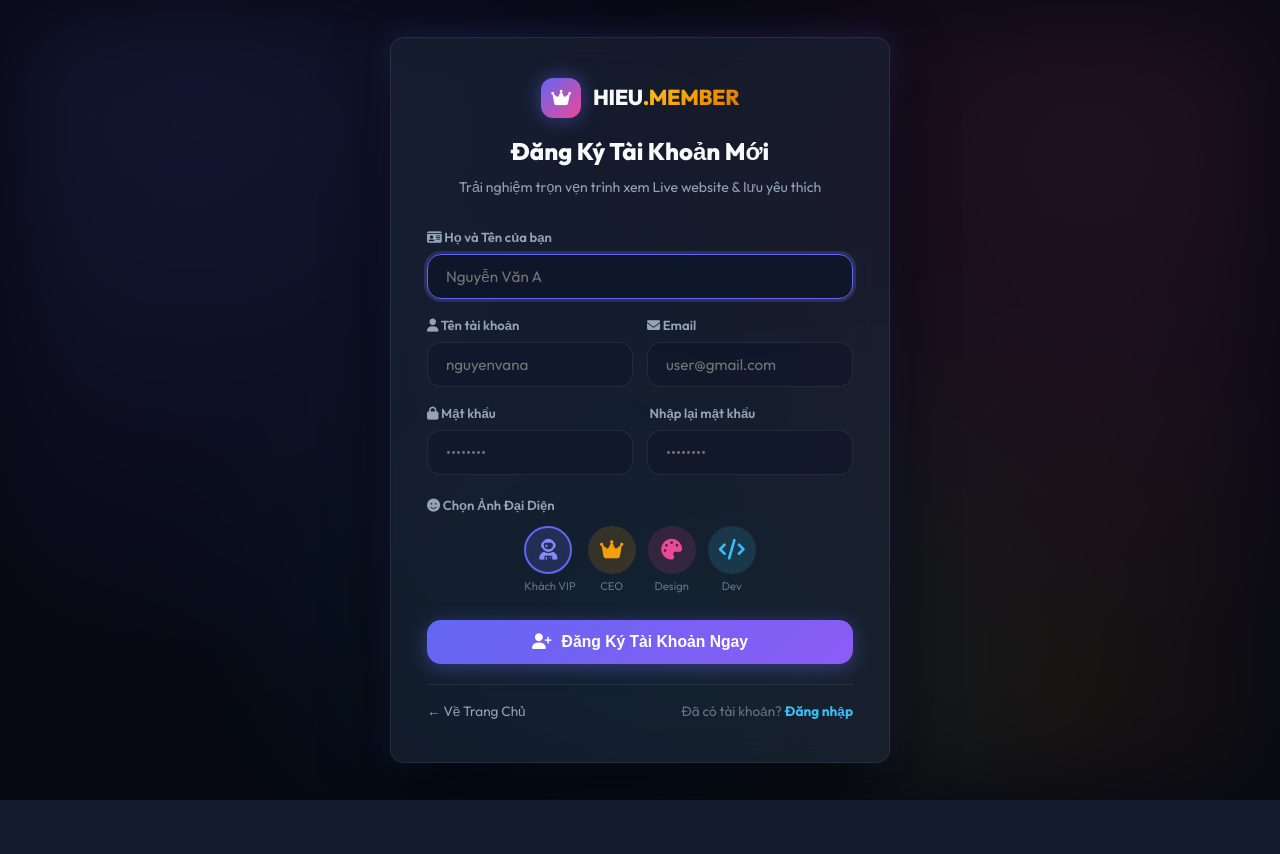
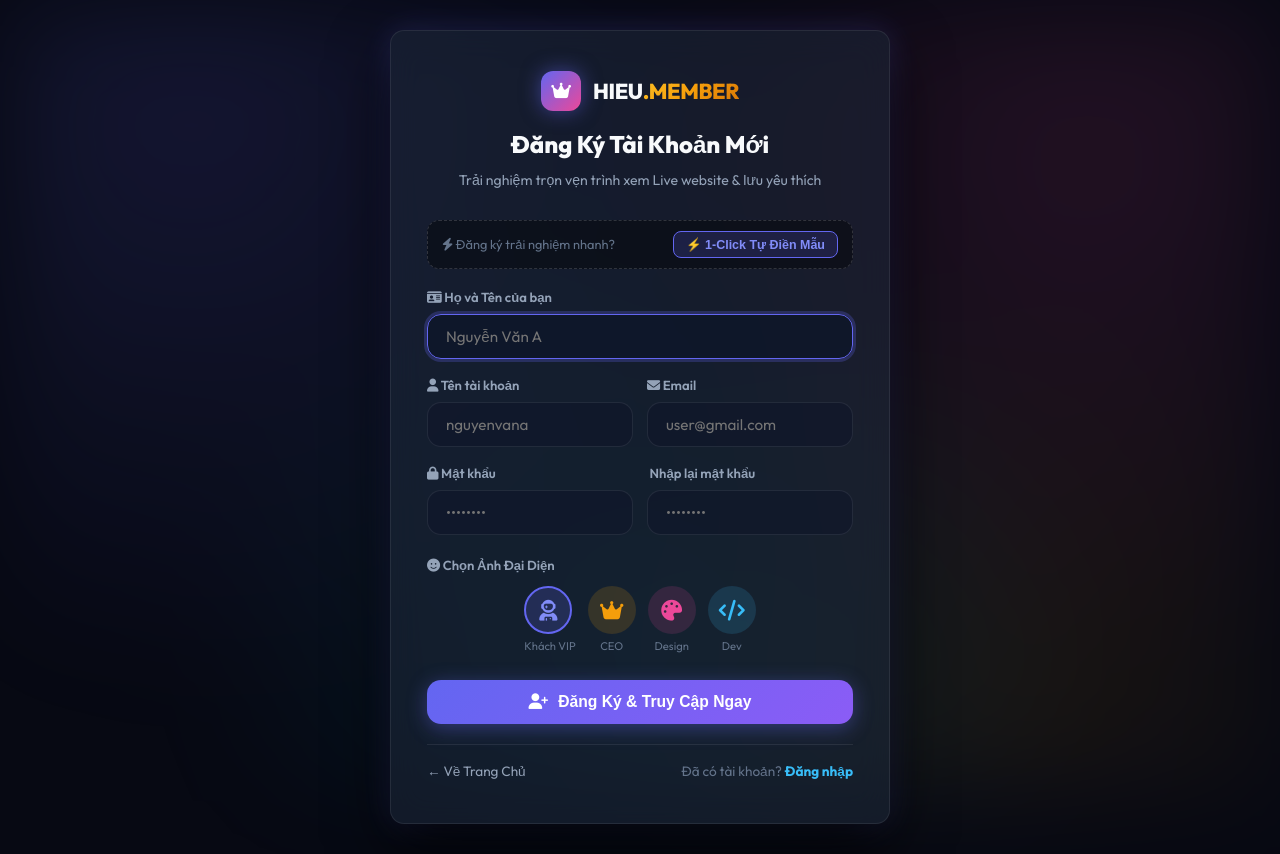
Before and after one commit to tranvanminhhieu06-gif/minhhieu-php, a PHP site: page /HieuWeb01/user/register.php in a window 1280 px wide. Before the commit the page ends 800 px from the top, so only its background shows below. Run offline with PHP 8.4, Linux system fonts and the light colour scheme; some libraries are stand-ins or nearby versions.

Commit message:
feat(auth): Cho phep tu dong dang nhap ngay khi dang ky thanh cong va bo sung nut 1-click tu dien mau

```diff
--- a/user/register.php
+++ b/user/register.php
@@ -7,8 +7,13 @@
 require_once __DIR__ . '/../config/auth_user.php';
 
 if (isUserLoggedIn()) {
-    header('Location: ../live-view.php');
+    header('Location: ../index.php');
     exit;
+}
+
+$redirect = sanitize($_GET['redirect'] ?? ($_POST['redirect'] ?? '../index.php'));
+if (str_starts_with($redirect, 'http://') || str_starts_with($redirect, 'https://') || str_starts_with($redirect, '//')) {
+    $redirect = '../index.php';
 }
 
 $error = '';
@@ -31,6 +36,7 @@ if ($_SERVER['REQUEST_METHOD'] === 'POST') {
     $passwordConfirm = $_POST['password_confirm'] ?? '';
     $avatar = sanitize($_POST['avatar'] ?? 'assets/images/user-avatar.png');
     $csrfToken = $_POST['csrf_token'] ?? '';
+    $postRedirect = sanitize($_POST['redirect'] ?? $redirect);
 
     if (!verifyCsrfToken($csrfToken)) {
         $error = 'Phiên bảo mật đã hết hạn. Vui lòng tải lại trang (CSRF Token).';
@@ -45,8 +51,8 @@ if ($_SERVER['REQUEST_METHOD'] === 'POST') {
     } else {
         $regResult = registerMemberAccount($username, $email, $password, $fullName, $avatar);
         if ($regResult['success']) {
-            setFlash('success', "Chào mừng {$fullName}! Tài khoản của bạn đã được kích hoạt thành công.");
-            header('Location: ../live-view.php');
+            setFlash('success', "🎉 Chào mừng {$fullName}! Bạn đã đăng ký và tự động đăng nhập thành công.");
+            header("Location: {$postRedirect}");
             exit;
         } else {
             $error = $regResult['message'];
@@ -86,14 +92,23 @@ if ($_SERVER['REQUEST_METHOD'] === 'POST') {
       </div>
     <?php endif; ?>
 
+    <!-- Quick Demo Auto-Fill Box -->
+    <div style="background:rgba(0,0,0,0.4);border:1px dashed rgba(255,255,255,0.15);border-radius:12px;padding:10px 14px;margin-bottom:18px;display:flex;align-items:center;justify-content:space-between;">
+      <span style="font-size:0.8rem;color:var(--text-muted);"><i class="fa-solid fa-bolt text-warning mr-1"></i> Đăng ký trải nghiệm nhanh?</span>
+      <button type="button" class="btn-ripple" onclick="quickFillRegister()" style="background:rgba(99,102,241,0.2);border:1px solid #6366f1;color:#818cf8;padding:5px 12px;border-radius:8px;font-size:0.78rem;cursor:pointer;font-weight:700;transition:all 0.2s;">
+        ⚡ 1-Click Tự Điền Mẫu
+      </button>
+    </div>
+
     <form action="register.php" method="POST">
       <input type="hidden" name="csrf_token" value="<?= generateCsrfToken() ?>">
+      <input type="hidden" name="redirect" value="<?= e($redirect) ?>">
 
       <div style="margin-bottom:16px;">
         <label style="display:block;font-size:0.82rem;font-weight:600;color:var(--text-secondary);margin-bottom:6px;">
           <i class="fa-solid fa-id-card mr-1"></i> Họ và Tên của bạn
         </label>
-        <input type="text" name="full_name" class="glass-input" placeholder="Nguyễn Văn A" value="<?= e($_POST['full_name'] ?? '') ?>" required autofocus>
+        <input type="text" name="full_name" id="full_name" class="glass-input" placeholder="Nguyễn Văn A" value="<?= e($_POST['full_name'] ?? '') ?>" required autofocus>
       </div>
 
       <div style="display:grid;grid-template-columns:1fr 1fr;gap:14px;margin-bottom:16px;">
@@ -101,13 +116,13 @@ if ($_SERVER['REQUEST_METHOD'] === 'POST') {
           <label style="display:block;font-size:0.82rem;font-weight:600;color:var(--text-secondary);margin-bottom:6px;">
             <i class="fa-solid fa-user mr-1"></i> Tên tài khoản
           </label>
-          <input type="text" name="username" class="glass-input" placeholder="nguyenvana" value="<?= e($_POST['username'] ?? '') ?>" required>
+          <input type="text" name="username" id="username" class="glass-input" placeholder="nguyenvana" value="<?= e($_POST['username'] ?? '') ?>" required>
         </div>
         <div>
           <label style="display:block;font-size:0.82rem;font-weight:600;color:var(--text-secondary);margin-bottom:6px;">
             <i class="fa-solid fa-envelope mr-1"></i> Email
           </label>
-          <input type="email" name="email" class="glass-input" placeholder="user@gmail.com" value="<?= e($_POST['email'] ?? '') ?>" required>
+          <input type="email" name="email" id="email" class="glass-input" placeholder="user@gmail.com" value="<?= e($_POST['email'] ?? '') ?>" required>
         </div>
       </div>
 
@@ -116,13 +131,13 @@ if ($_SERVER['REQUEST_METHOD'] === 'POST') {
           <label style="display:block;font-size:0.82rem;font-weight:600;color:var(--text-secondary);margin-bottom:6px;">
             <i class="fa-solid fa-lock mr-1"></i> Mật khẩu
           </label>
-          <input type="password" name="password" class="glass-input" placeholder="••••••••" required>
+          <input type="password" name="password" id="password" class="glass-input" placeholder="••••••••" required>
         </div>
         <div>
           <label style="display:block;font-size:0.82rem;font-weight:600;color:var(--text-secondary);margin-bottom:6px;">
             <i class="fa-solid fa-shield-check mr-1"></i> Nhập lại mật khẩu
           </label>
-          <input type="password" name="password_confirm" class="glass-input" placeholder="••••••••" required>
+          <input type="password" name="password_confirm" id="password_confirm" class="glass-input" placeholder="••••••••" required>
         </div>
       </div>
 
@@ -133,7 +148,7 @@ if ($_SERVER['REQUEST_METHOD'] === 'POST') {
         </label>
         <div style="display:flex;gap:12px;justify-content:center;">
           <label style="cursor:pointer;text-align:center;">
-            <input type="radio" name="avatar" value="assets/images/viewer-avatar.png" checked style="display:none;" onchange="updateAvatarStyle(this)">
+            <input type="radio" name="avatar" value="assets/images/user-avatar.png" checked style="display:none;" onchange="updateAvatarStyle(this)">
             <div class="avatar-option selected" style="width:48px;height:48px;border-radius:50%;background:rgba(99,102,241,0.2);border:2px solid #6366f1;display:flex;align-items:center;justify-content:center;font-size:1.3rem;color:#818cf8;">
               <i class="fa-solid fa-user-astronaut"></i>
             </div>
@@ -167,7 +182,7 @@ if ($_SERVER['REQUEST_METHOD'] === 'POST') {
       </div>
 
       <button type="submit" class="btn-ceo-primary btn-ripple" style="width:100%;padding:13px;font-size:0.98rem;justify-content:center;margin-bottom:20px;font-weight:700;">
-        <i class="fa-solid fa-user-plus mr-2"></i> Đăng Ký Tài Khoản Ngay
+        <i class="fa-solid fa-user-plus mr-2"></i> Đăng Ký & Truy Cập Ngay
       </button>
     </form>
 
@@ -184,6 +199,15 @@ if ($_SERVER['REQUEST_METHOD'] === 'POST') {
       });
       radio.closest('label').querySelector('.avatar-option').style.borderColor = '#6366f1';
     }
+
+    function quickFillRegister() {
+      const rand = Math.floor(1000 + Math.random() * 9000);
+      document.getElementById('full_name').value = 'VIP Khách Hàng ' + rand;
+      document.getElementById('username').value = 'vip_' + rand;
+      document.getElementById('email').value = 'vip' + rand + '@gmail.com';
+      document.getElementById('password').value = '123456';
+      document.getElementById('password_confirm').value = '123456';
+    }
   </script>
 </body>
 </html>
```
